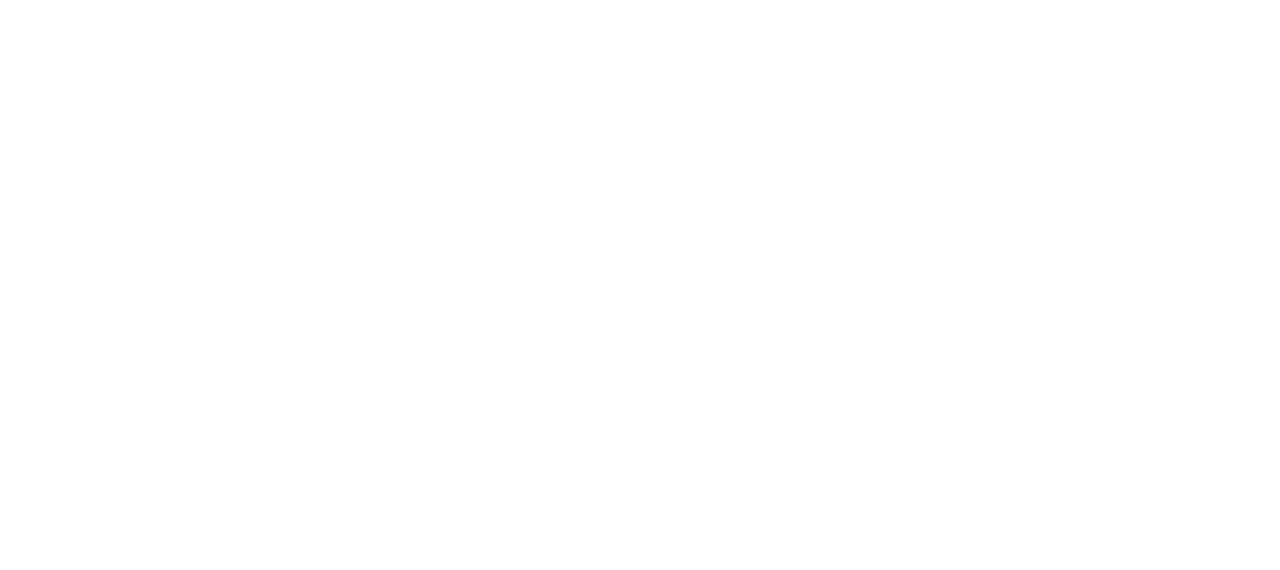
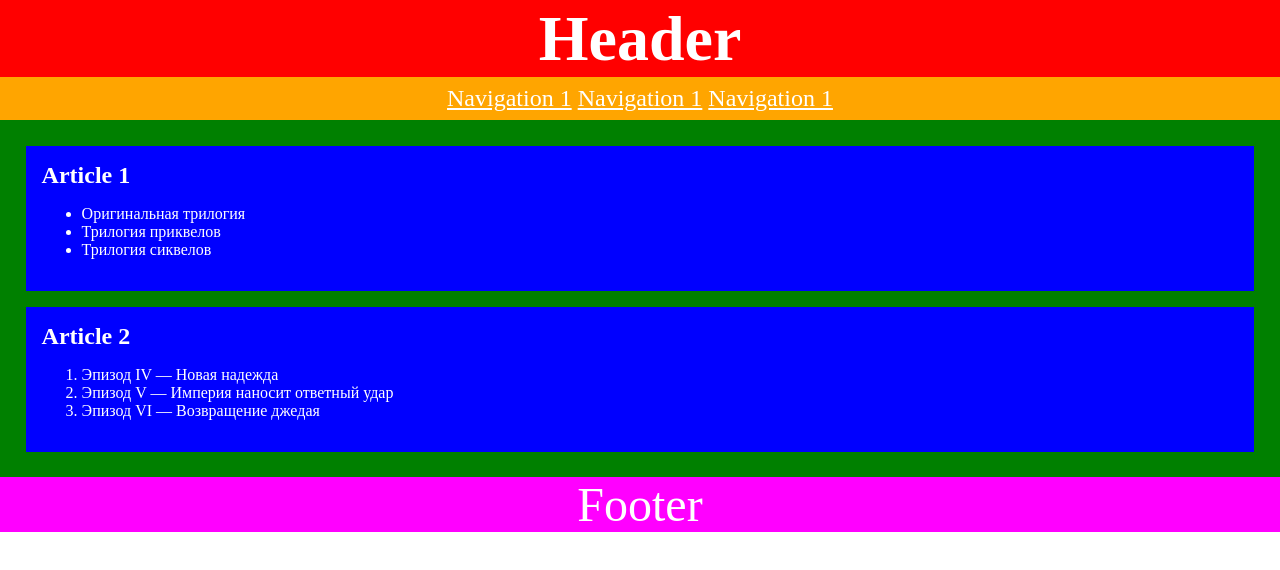
Before and after one commit to js-tasks-ru/htmlcss-20230411_dorovenco, a website: page 02-dz0/01-semantic-mockup/solution.html in a window 1280 px wide. Drawn offline with Linux system fonts and the light colour scheme.

Commit message:
add solution 02-dz0/01-semantic-mockup task

```diff
--- a/02-dz0/01-semantic-mockup/solution.html
+++ b/02-dz0/01-semantic-mockup/solution.html
@@ -1,4 +1,91 @@
 <!DOCTYPE html>
 <html lang="ru">
-    <!-- Ваше решение -->
+
+<head>
+    <title>Семантическая разметка страницы</title>
+    <style>
+    body {
+        color: white;
+        margin: 0;
+    }
+
+    header {
+        background-color: red;
+        text-align: center;
+    }
+
+    header > h1 {
+        font-size: 4rem;
+        padding: 0.1rem;
+        margin: 0;
+    }
+
+    header > nav {
+        font-size: 1.5rem;
+        padding: 0.5rem;
+    }
+
+    header > nav > a {
+        color: white;
+    }
+
+    main {
+        background-color: green;
+        padding: 0.6rem;
+    }
+
+    nav {
+        background-color: orange;
+    }
+
+    article {
+        background-color: blue;
+        margin: 1rem;
+        padding: 1rem;
+    }
+
+    article > h2 {
+        margin: 0;
+    }
+
+    footer {
+        font-size: 3rem;
+        text-align: center;
+        background-color: magenta;
+    }
+    </style>
+</head>
+
+<body>
+    <header>
+        <h1>Header</h1>
+        <nav>
+            <a href="">Navigation 1</a>
+            <a href="">Navigation 1</a>
+            <a href="">Navigation 1</a>
+        </nav>
+    </header>
+    <main>
+        <article>
+            <h2>Article 1</h2>
+            <ul>
+                <li>Оригинальная трилогия</li>
+                <li>Трилогия приквелов</li>
+                <li>Трилогия сиквелов</li>
+            </ul>
+        </article>
+        <article>
+            <h2>Article 2</h2>
+            <ol>
+                <li>Эпизод IV — Новая надежда</li>
+                <li>Эпизод V — Империя наносит ответный удар</li>
+                <li>Эпизод VI — Возвращение джедая</li>
+            </ol>
+        </article>
+    </main>
+    <footer>
+        Footer
+    </footer>
+</body>
+
 </html>
```
